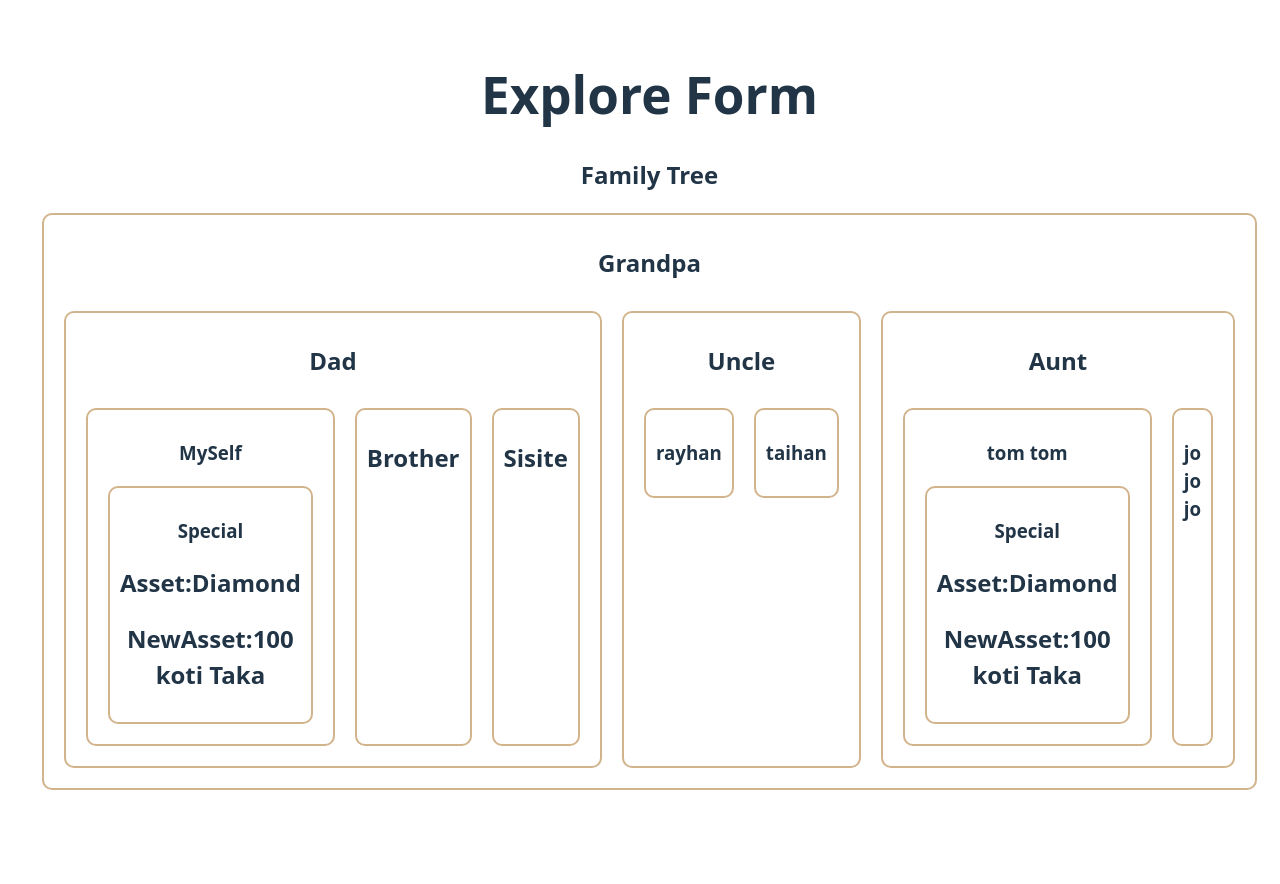
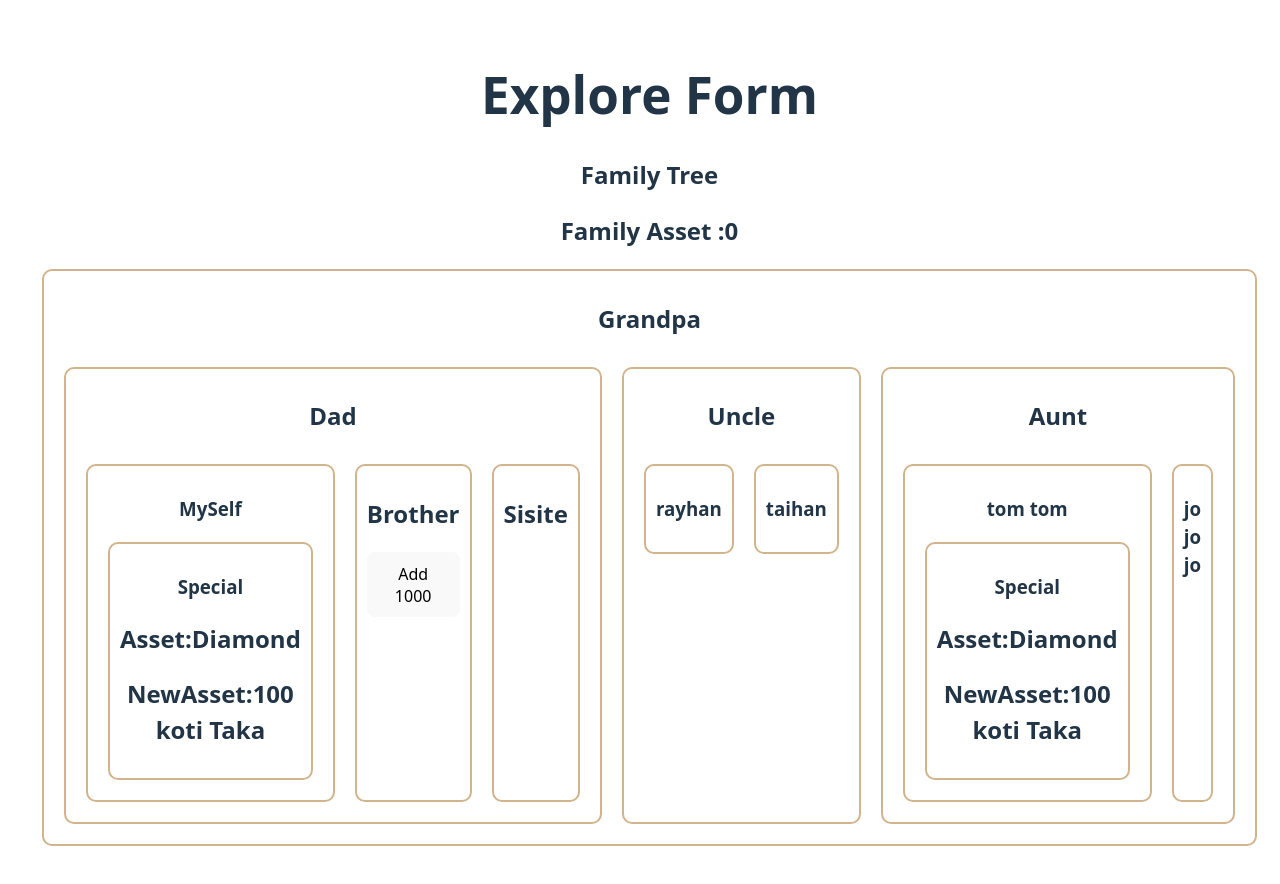
Before and after one commit to rayhanbri/module-46, a React (Vite) app: page / in a window 1280 px wide. Shown: the top 884 px of the page. Before the commit the page ends 832 px from the top, so only its background shows below. Built offline with nearby package versions, Linux system fonts and the light colour scheme.

Commit message:
more about context api

```diff
--- a/src/components/FamilyTree/Brother.jsx
+++ b/src/components/FamilyTree/Brother.jsx
@@ -1,9 +1,12 @@
-import React from 'react';
+import React, { use } from 'react';
+import { MoneyContext } from './FamilyTree';
 
 const Brother = () => {
+  const [money,setMoney] = use(MoneyContext);
   return (
     <div>
       <h2>Brother</h2>
+      <button  onClick={()=>setMoney(money + 1000)}>Add 1000</button>
     </div>
   );
 };
--- a/src/components/FamilyTree/FamilyTree.jsx
+++ b/src/components/FamilyTree/FamilyTree.jsx
@@ -1,18 +1,26 @@
-import React, { createContext } from 'react';
+import React, { createContext, useState } from 'react';
 import Grandpa from './Grandpa';
 import "./FamilyTree.css"
 
 export const  AssetContext = createContext("");
 
+export const MoneyContext= createContext(0);
+
 const FamilyTree = () => {
+
+  const [money,setMoney] = useState(0);
+
   const asset = 'Diamond';
   const newAsset= '100 koti Taka'
   return (
     <div className='family-tree'>
       <h2>Family  Tree</h2>
+      <h2> Family Asset :{money}</h2>
+      <MoneyContext value={[money,setMoney]}>
       <AssetContext.Provider value={newAsset}>
       <Grandpa asset={asset} ></Grandpa>
       </AssetContext.Provider>
+      </MoneyContext>
 
     </div>
   );
--- a/src/components/FamilyTree/Speical.jsx
+++ b/src/components/FamilyTree/Speical.jsx
@@ -3,7 +3,7 @@ import { AssetContext } from './FamilyTree';
 
 const Speical = ({asset}) => {
 
-  const newAsset = useContext(AssetContext)
+  const newAsset = useContext(AssetContext);
 
   return (
     <div>
```
